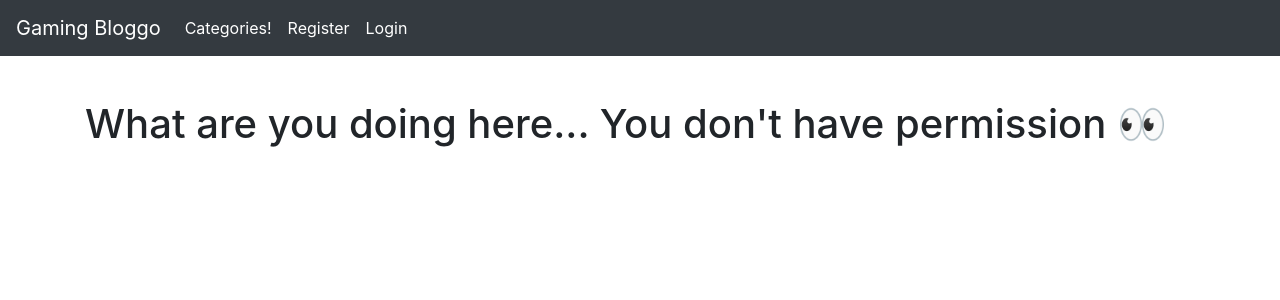
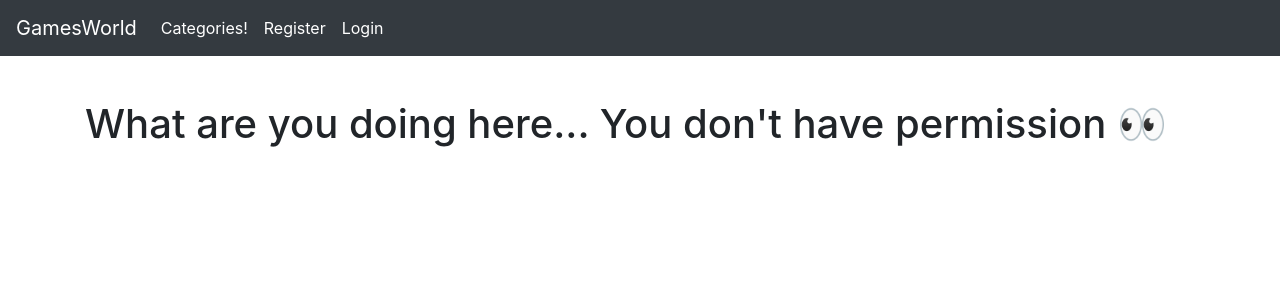
Before and after one commit to BrandonPCollins/my-project-4, a Django app: page /members/create_profile_page/ in a window 1280 px wide. Shown: the top 300 px of the page. Run offline with Django 4.2, Linux system fonts and the light colour scheme; some libraries are stand-ins or nearby versions.

Commit message:
Site Name

```diff
--- a/myblog/templates/base.html
+++ b/myblog/templates/base.html
@@ -57,7 +57,7 @@
   <body>
     <!--Nav Bar-->
     <nav class="navbar navbar-expand-lg navbar-dark bg-dark">
-        <a class="navbar-brand" href="{% url 'home' %}">Gaming Bloggo</a>
+        <a class="navbar-brand" href="{% url 'home' %}">GamesWorld</a>
         <button class="navbar-toggler" type="button" data-toggle="collapse" data-target="#navbarSupportedContent" aria-controls="navbarSupportedContent" aria-expanded="false" aria-label="Toggle navigation">
         <span class="navbar-toggler-icon"></span>
         </button>
```
